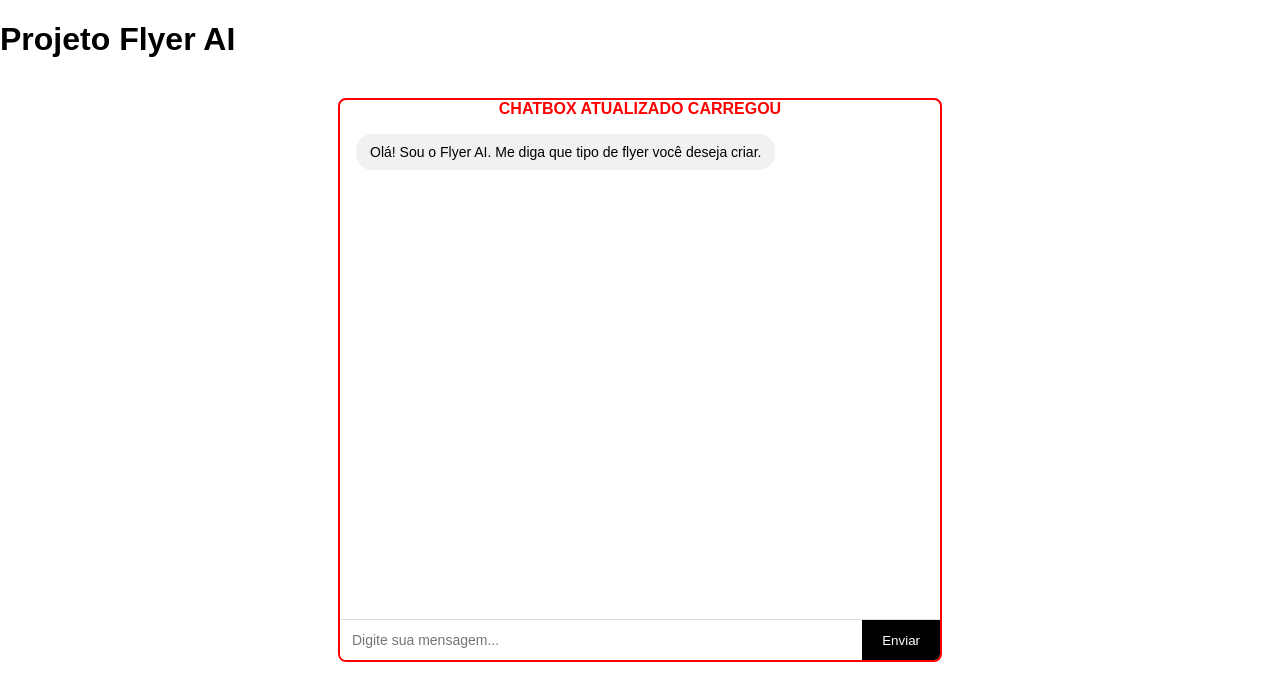
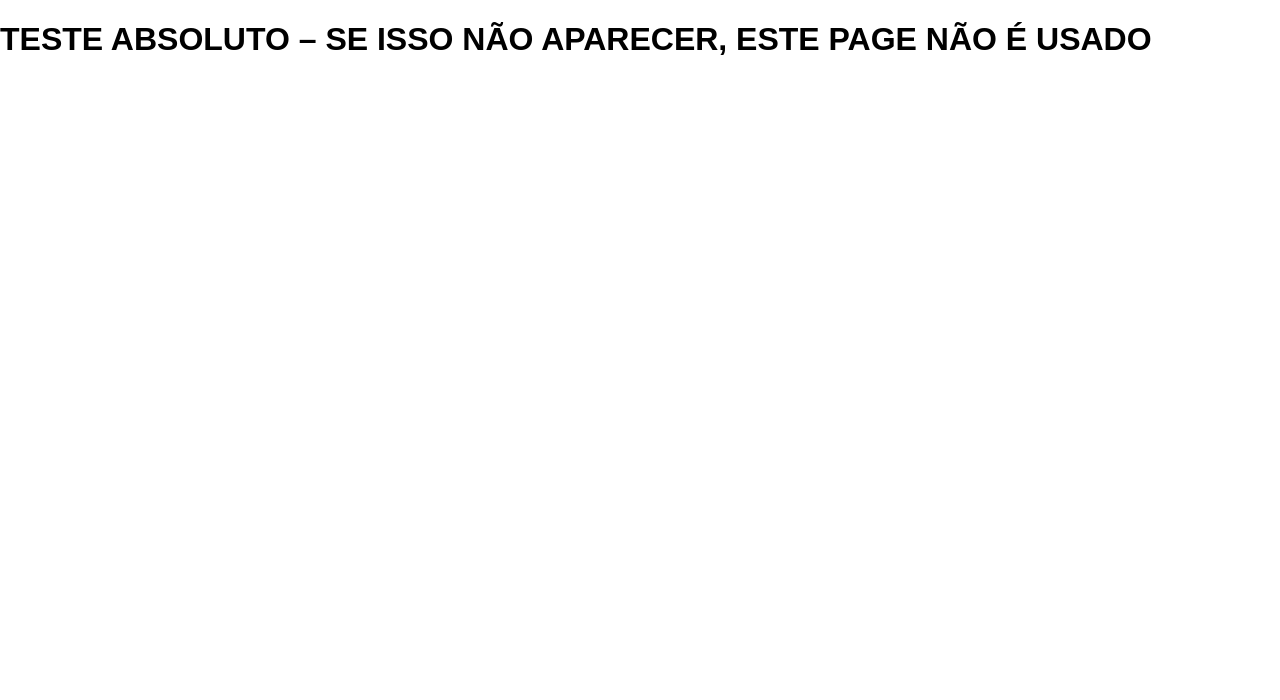
Before and after one commit to AnaPaulaSantos5/automacao-midias-TEST, a Next.js app: page / in a window 1280 px wide. Shown: the top 700 px of the page. Built offline with nearby package versions, Linux system fonts and the light colour scheme.

Commit message:
Atualizar o page.js

```diff
--- a/app/page.js
+++ b/app/page.js
@@ -1,10 +1,3 @@
-import ChatBox from "./ChatBox";
-
 export default function Home() {
-  return (
-    <main>
-      <h1>Projeto Flyer AI</h1>
-      <ChatBox />
-    </main>
-  );
+  return <h1>TESTE ABSOLUTO – SE ISSO NÃO APARECER, ESTE PAGE NÃO É USADO</h1>;
 }
```
